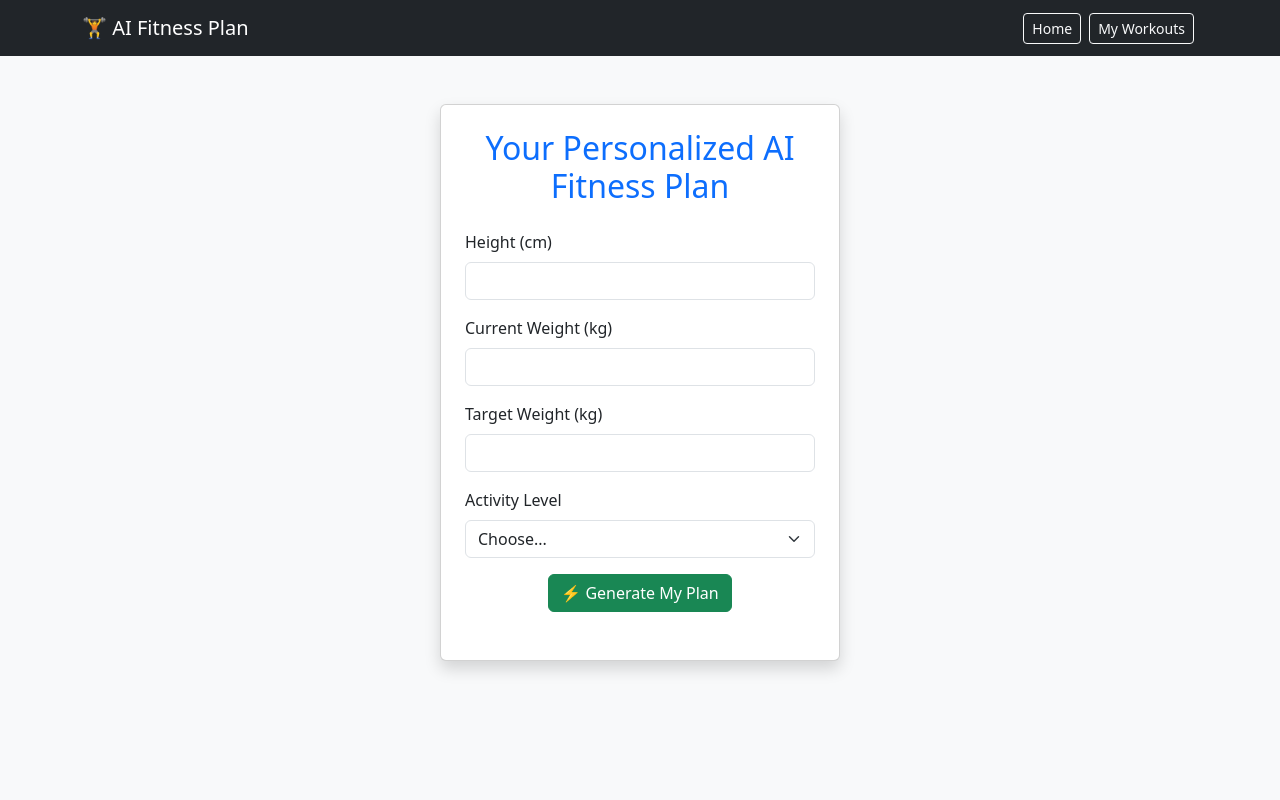
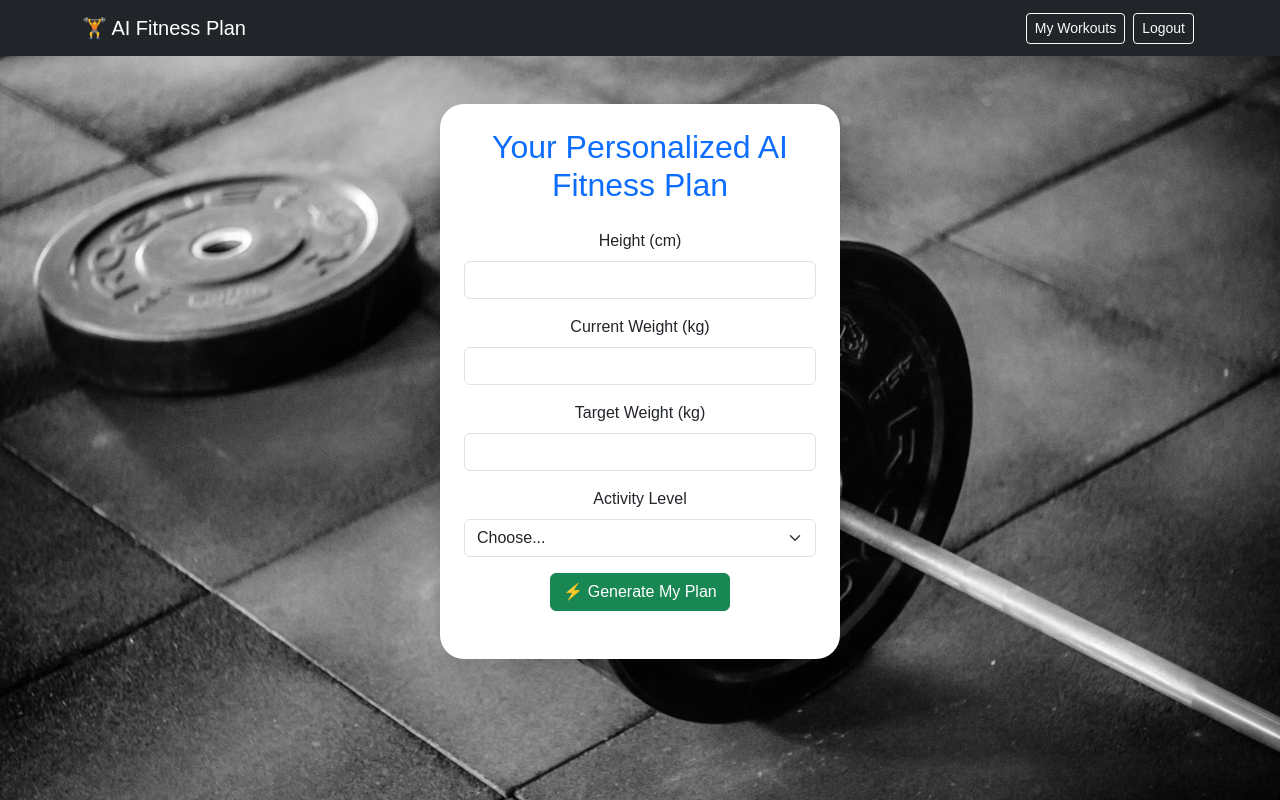
Before and after one commit to Tongcai618/CS5600-Project2-Tong-Rongjia, a website: page frontend/plan.html in a window 1280 px wide. Drawn offline with nearby package versions, Linux system fonts and the light colour scheme.

Commit message:
Enhance the display of Frontend.

```diff
--- /dev/null
+++ b/frontend/css/page.css
@@ -0,0 +1,23 @@
+body {
+    font-family: "Poppins", sans-serif;
+    background: url("../../images/fitness-sub-bg.jpg") no-repeat center center fixed;
+    background-size: cover;
+    /* makes image fill the screen */
+    min-height: 100vh;
+}
+
+.card {
+    border: none;
+    border-radius: 1.5rem;
+    box-shadow: 0 10px 25px rgba(0, 0, 0, 0.1);
+    background: white;
+    padding: 3rem 2rem;
+    max-width: 2000px;
+    text-align: center;
+    transition: transform 0.3s ease, box-shadow 0.3s ease;
+}
+
+.card:hover {
+    transform: translateY(-5px);
+    box-shadow: 0 15px 30px rgba(0, 0, 0, 0.15);
+}
--- a/frontend/js/plan.js
+++ b/frontend/js/plan.js
@@ -56,15 +56,16 @@ document.getElementById("generatePlanBtn").addEventListener("click", async () =>
         const data = await aiRes.json();
         loading.style.display = "none";
 
-        // Render AI-generated plan
+        // Generate the plan
         planContainer.innerHTML = `
-        <div class="card shadow p-4">
+        <div class="card shadow p-4 text-start" style="text-align: left;">
           <h4 class="text-success mb-3">🏆 Your AI Fitness Plan</h4>
-          <div class="markdown-body" style="font-size: 1rem; line-height: 1.6;">
+          <div class="markdown-body" style="font-size: 1rem; line-height: 1.6; text-align: left;">
             ${marked.parse(data.plan)}
           </div>
         </div>
       `;
+
 
     } catch (err) {
         console.error("Error generating plan:", err);
--- a/frontend/plan.html
+++ b/frontend/plan.html
@@ -6,6 +6,7 @@
   <meta name="viewport" content="width=device-width, initial-scale=1.0" />
   <title>AI Fitness Plan</title>
   <link href="https://cdn.jsdelivr.net/npm/bootstrap@5.3.3/dist/css/bootstrap.min.css" rel="stylesheet" />
+  <link rel="stylesheet" href="/frontend/css/page.css" />
   <script src="https://cdn.jsdelivr.net/npm/marked/marked.min.js"></script>
 </head>
 
@@ -14,8 +15,8 @@
     <div class="container">
       <a class="navbar-brand" href="#">🏋️ AI Fitness Plan</a>
       <div class="d-flex">
-        <a href="/index.html" class="btn btn-outline-light btn-sm mx-1">Home</a>
         <a href="workout.html" class="btn btn-outline-light btn-sm mx-1">My Workouts</a>
+        <a href="./login.html" class="btn btn-outline-light btn-sm mx-1">Logout</a>
       </div>
     </div>
   </nav>
@@ -60,7 +61,7 @@
 
     <div id="loading" class="text-center text-muted" style="display: none;">
       <div class="spinner-border text-primary" role="status"></div>
-      <p>Generating your personalized plan...</p>
+      <p class="text-white">Generating your personalized plan...</p>
     </div>
 
     <div id="planContainer" class="mt-4"></div>
```
Also changed, not shown: frontend/workout.html (+9 -8 lines), images/fitness-sub-bg.jpg (added).
